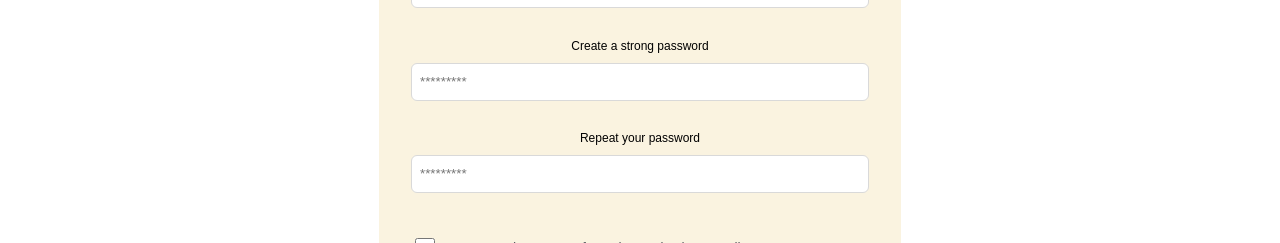
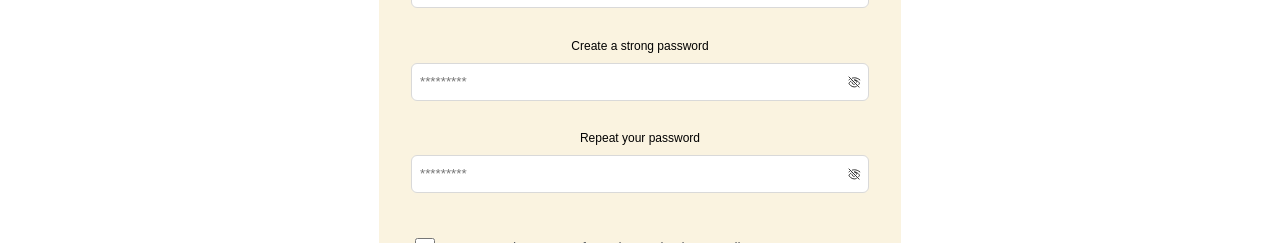
Before and after one commit to statsik/Tasteorama-front, a React (Vite) app: page /register in a window 1280 px wide. Shown: the part 481-724 px from the top of the page. Built offline with nearby package versions, Linux system fonts and the light colour scheme.

Commit message:
RegistrationForm-eyes-password-fix

```diff
--- a/src/components/LoginForm/LoginForm.jsx
+++ b/src/components/LoginForm/LoginForm.jsx
@@ -36,7 +36,7 @@ const LoginForm = () => {
       });
   };
 
-  const iconId = showPassword ? 'icon-close-eye' : 'icon-open-eye';
+  const iconId = showPassword ? 'icon-eye' : 'icon-eye-crossed';
   const ariaLabel = showPassword ? 'Hide password' : 'Show password';
 
   const eyeIcon = (
@@ -45,7 +45,7 @@ const LoginForm = () => {
       onClick={() => setShowPassword(!showPassword)}
       aria-label={ariaLabel}
     >
-      <use href={`/icons.svg#${iconId}`}></use>
+      <use href={`/icons/icons-tasteorama.svg#${iconId}`}></use>
     </svg>
   );
 
--- a/src/components/LoginForm/LoginForm.module.css
+++ b/src/components/LoginForm/LoginForm.module.css
@@ -123,10 +123,11 @@
   right: 8px;
   top: 50%;
   transform: translateY(-50%);
-  width: 24px;
-  height: 24px;
-  stroke-width: 1px;
-  stroke: var(--secondary-icon-fill);
+  color: #000;
+  width: 13px;
+  height: 13px;
+  stroke: #000;
+  stroke-width: 2px;
   fill: none;
   cursor: pointer;
 }
--- a/src/components/RegistrationForm/RegistrationForm.jsx
+++ b/src/components/RegistrationForm/RegistrationForm.jsx
@@ -37,14 +37,17 @@ const validationSchema = Yup.object().shape({
 
 const RegistrationForm = () => {
   const [showPassword, setShowPassword] = useState(false);
+  const [showConfirmPassword, setShowConfirmPassword] = useState(false);
   const navigate = useNavigate();
 
   const handleSubmit = (values) => {
     navigate('/create', { state: { formData: values } });
   };
 
-  const iconId = showPassword ? 'icon-eye-crossed' : 'icon-eye';
+  const iconId = showPassword ? 'icon-eye' : 'icon-eye-crossed';
+  const iconConfirmId = showConfirmPassword ? 'icon-eye' : 'icon-eye-crossed';
   const ariaLabel = showPassword ? 'Hide password' : 'Show password';
+  const ariaConfirmLabel = showConfirmPassword ? 'Hide password' : 'Show password';
 
   const eyeIcon = (
     <svg
@@ -53,6 +56,16 @@ const RegistrationForm = () => {
       aria-label={ariaLabel}
     >
       <use href={`/public/icons/icons-tasteorama.svg#${iconId}`}></use>
+    </svg>
+  );
+
+  const eyeConfirmIcon = (
+    <svg
+      className={s.eyeIcon}
+      onClick={() => setShowConfirmPassword(!showConfirmPassword)}
+      aria-label={ariaConfirmLabel}
+    >
+      <use href={`/public/icons/icons-tasteorama.svg#${iconConfirmId}`}></use>
     </svg>
   );
 
@@ -152,7 +165,7 @@ const RegistrationForm = () => {
                     </label>
                     <div className={s.passwordField}>
                       <Field
-                        type={showPassword ? 'text' : 'password'}
+                        type={showConfirmPassword ? 'text' : 'password'}
                         name="confirmPassword"
                         className={`${s.input} ${
                           errors.confirmPassword && touched.confirmPassword
@@ -162,7 +175,7 @@ const RegistrationForm = () => {
                         placeholder="*********"
                         autoComplete="new-password"
                       />
-                      {eyeIcon}
+                      {eyeConfirmIcon}
                     </div>
                     <ErrorMessage
                       name="confirmPassword"
--- a/src/components/RegistrationForm/RegistrationForm.module.css
+++ b/src/components/RegistrationForm/RegistrationForm.module.css
@@ -138,9 +138,10 @@
   right: 8px;
   top: 50%;
   transform: translateY(-50%);
-  width: 24px;
-  height: 24px;
-  stroke: var(--secondary-icon-fill);
+  width: 13px;
+  height: 13px;
+  stroke: #000;
+  stroke-width: 2px;
   fill: none;
   cursor: pointer;
 }
```
Also changed, not shown: public/icons/icons-tasteorama.svg.
